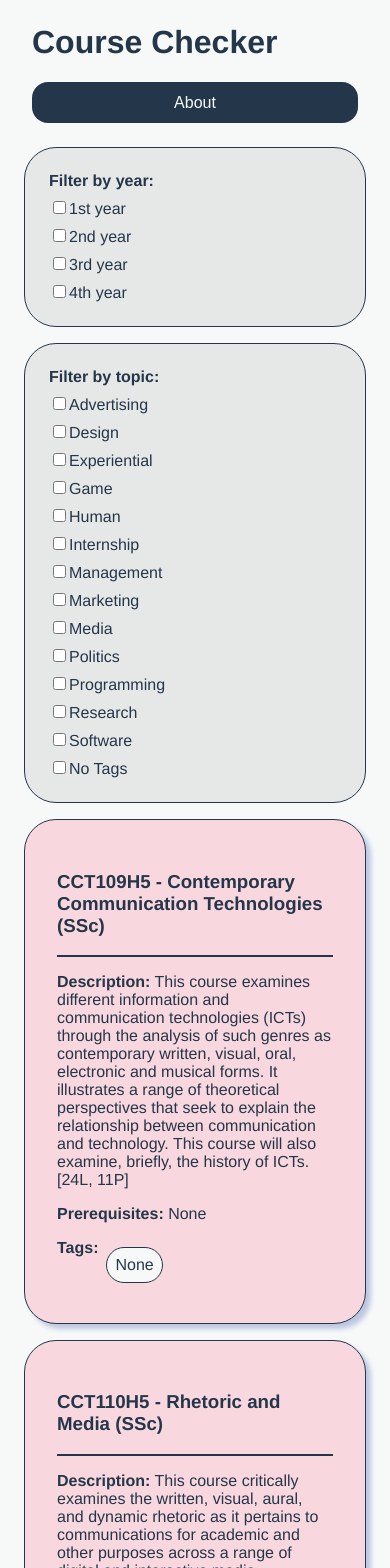
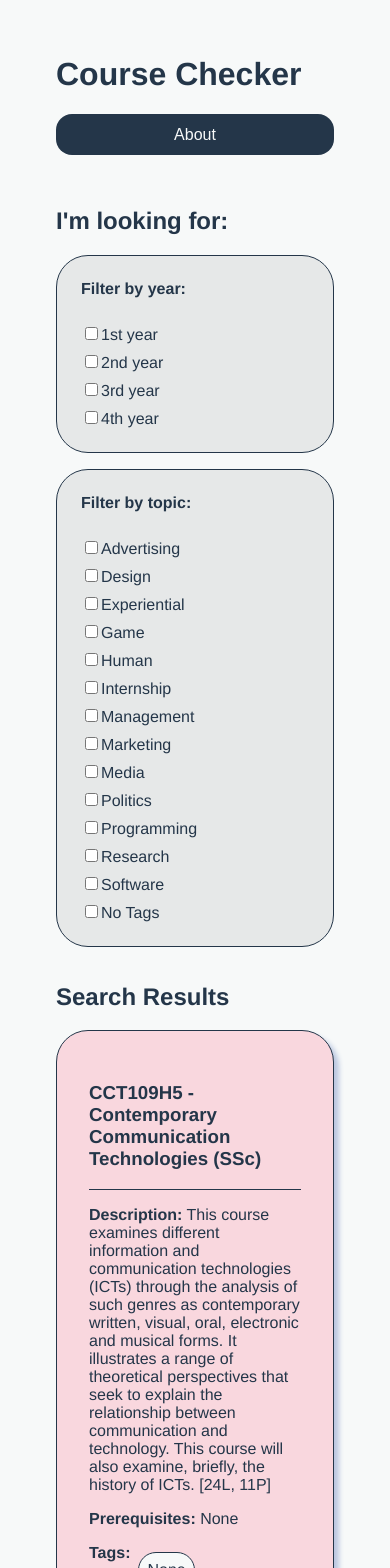
Before and after one commit to jessly5/Course-Check, a Vue app in the folder course-check/: page / in a window 390 px wide. Shown: the top 1568 px of the page. Built offline with nearby package versions, Linux system fonts and the light colour scheme.

Commit message:
labelling areas and better responsiveness

```diff
--- a/course-check/public/index.html
+++ b/course-check/public/index.html
@@ -9,6 +9,7 @@
 	<style>
 	body {
 	  background: #F7F9F9;
+	  margin: 3.5em;
 	}
 	</style>
   </head>
--- a/course-check/src/App.vue
+++ b/course-check/src/App.vue
@@ -1,11 +1,19 @@
 <template>
 	<div id="app">
 		<ThePreface/>
-		<div>
+
+		<div class="container">
 			<div id="filters">
+				<h2 class="filterLabel">I'm looking for:</h2>
+
 				<CourseFilter v-bind:filterSection="this.yearFilters" filterTitle="Filter by year:"/>
 				<CourseFilter v-bind:filterSection="this.topicFilters" filterTitle="Filter by topic:"/>
 			</div>
+
+			<!--<span><a href="#filters"><button id="stickyTop">Back to Top</button></a></span>-->
+
+			<div>
+				<h2 class="searchLabel">Search Results</h2>
 
 				<CourseCard
 					v-for="course in courseKeys"
@@ -17,9 +25,9 @@
 					v-bind:visible="isFilteredOut(course)"
 				/>
 			</div>
-		<div>
+		</div>
+
 		<footer><a href="https://github.com/jessly5/Course-Check"><img src="./assets/GitHub_Logo.png" alt="GitHub Logo" height="30px"></a></footer>
-		</div>
 	</div>
 </template>
 
@@ -87,7 +95,8 @@ export default {
 			for (var k in this.courseKeys){
 				year = this.getYear(this.courseKeys[k])-1;
 				list[this.courseKeys[k]] = this.totalYearFiltersUsed ==  0 ? true : this.yearFilters[year].value;
-			} return list;
+			}
+			return list;
 		},
 		totalTopicFiltersUsed: function(){
 			var total = 0;
@@ -136,14 +145,47 @@ footer {
 	text-align: center;
 	clear: both;
 }
-#filters{
-	width: 30%;
-	float: left;
+#filters {
+	margin-right: 1em;
+	width: 200px;
 }
-@media only screen and (max-width: 700px) {
-	#filters{
+.filterLabel {
+}
+.searchLabel {
+	text-align: right;
+}
+#stickyTop {
+	text-align: center;
+	position: sticky;
+	position: -webkit-sticky;
+	top: 1em;
+	background: #243649;
+	border: none;
+	border-radius: 1em;
+	color: #F7F9F9;
+	padding: 0.7em;
+	font-size: 1em;
+	float: right;
+	margin: 1em 1em 0 0;
+}
+#stickyTop:hover {
+	background: #0DBDB4;
+}
+.container {
+	display: grid;
+	grid-template-columns: 1fr 5fr;
+}
+@media only screen and (max-width: 640px) {
+	#filters {
 		width: 100%;
+	}
+	.searchLabel {
 		float: none;
+		text-align: left;
+	}
+	.container {
+		display: static;
+		grid-template-columns: 1fr;
 	}
 }
 </style>
--- a/course-check/src/components/CourseCard.vue
+++ b/course-check/src/components/CourseCard.vue
@@ -39,17 +39,8 @@ export default {
 	border: 1.5px solid #243649;
 	border-radius: 2em;
 	padding: 2em;
-	margin: 1em;
-	float: right;
+	margin: 0 0 1em 0;
 	box-shadow: 5px 5px 5px #BBC7E0;
-	float: right;
-	width: 55%;
-}
-@media only screen and (max-width: 700px) {
-	.course{
-		float: none;
-		width: auto;
-	}
 }
 .tag {
 	border: 1.5px solid #243649;
--- a/course-check/src/components/CourseFilter.vue
+++ b/course-check/src/components/CourseFilter.vue
@@ -1,6 +1,6 @@
 <template>
 	<div class="filterGroup">
-		<label><strong>{{ filterTitle }}</strong></label>
+		<label><strong>{{ filterTitle }}</strong></label><br><br>
 		<div v-for="filter in filterSection" v-bind:key="filter.id" class="filter">
 			<input v-model="filter.value" type="checkbox" v-bind:id="filter.id" v-bind:value="filter.id" v-bind:name="filter.id">
 			<label v-bind:for="filter.id">{{ filter.text }}</label>
@@ -23,7 +23,7 @@ export default {
 	margin: 0.5em 0 0 0;
 }
 .filterGroup {
-	margin: 1em;
+	margin-bottom: 1em;
 	padding: 1.5em;
 	border: 1.5px solid #243649;
 	border-radius: 2em;
--- a/course-check/src/components/ThePreface.vue
+++ b/course-check/src/components/ThePreface.vue
@@ -1,5 +1,5 @@
 <template>
-	<div class="preface">
+	<div>
 		<h1>Course Checker</h1>
 
 		<button type="button" id="about" v-on:click="filterCollapse">About</button>
@@ -31,9 +31,6 @@ export default {
 </script>
 
 <style scoped>
-.preface {
-	margin: 1.5em;
-}
 #about {
 	color: #F7F9F9;
 	background: #243649;
@@ -42,11 +39,15 @@ export default {
 	border-radius: 1em;
 	padding: 0.7em;
 	font-size: 1em;
+	margin: 0 0 2em 0;
 }
 #about:hover {
 	background: #0DBDB4;
 }
-@media only screen and (max-width: 500px) {
+#text {
+	margin: 0 0 3em 0;
+}
+@media only screen and (max-width: 640px) {
 	#about {
 		width: 100%;
 	}
```
Lines whose indentation alone changed are shown as unchanged.
